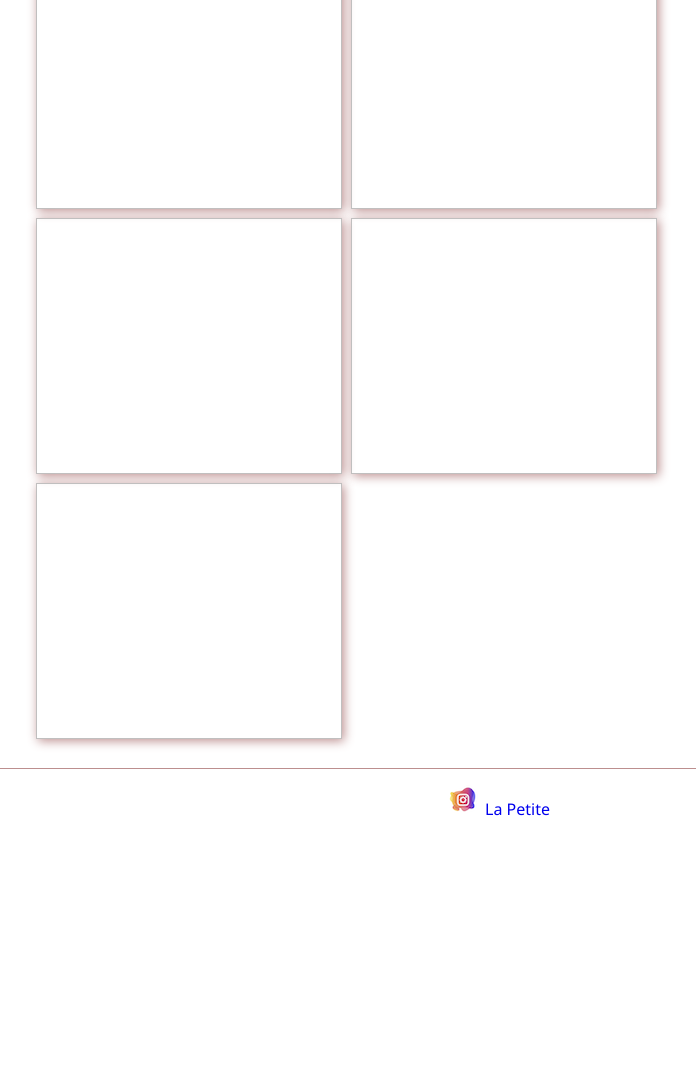
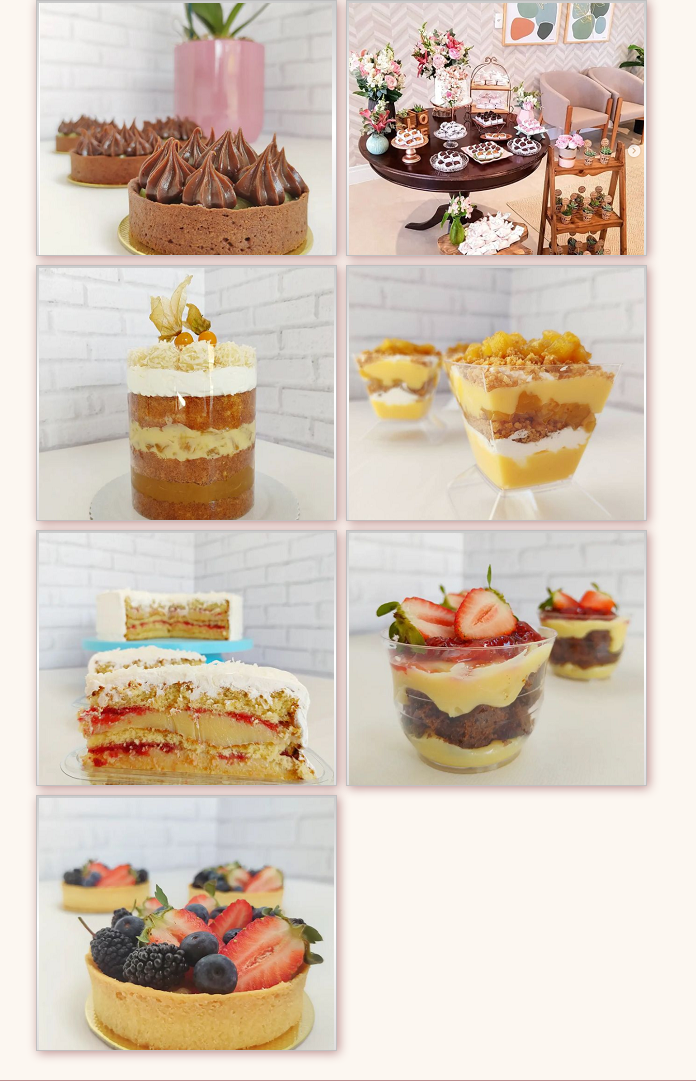
Before and after one commit to IvanIndaia/laPetite, a plain HTML site: page index.html in a window 1280 px wide. Shown: the part 638-1719 px from the top of the page, without its empty margins (161-857 px from the left). Before the commit the page ends 1478 px from the top, so only its background shows below. Drawn offline with Linux system fonts and the light colour scheme.

Commit message:
Up-28.11

```diff
--- a/index.html
+++ b/index.html
@@ -24,33 +24,36 @@
             <li><a href="./html/contato.html">Contato</a></li>
         </ul>
     </header>
-    <div class="corpo">
+    <div class="antCorpo">
+
+    </div>
+    <div class="corpoPrincipal">
         <div class="panel">
-
+            <img src="images/brownie.png" alt="">
         </div>
         <div class="panel">
-
+            <img src="images/tacinhaBrownie.png" alt="">
         </div>
         <div class="panel">
-
+            <img src="images/tartellete.png" alt="">
         </div>
         <div class="panel">
-
+            <img src="images/mesaDeDoces.png" alt="">
         </div>
         <div class="panel">
-
+            <img src="images/miniCake.png" alt="">
         </div>
         <div class="panel">
-
+            <img src="images/miniEspecialledeAbacaxi.png" alt="">
         </div>
         <div class="panel">
-
+            <img src="images/ninhoComGeleiaDeMorango.png" alt="">
         </div>
         <div class="panel">
-
+            <img src="images/tacinhaBrownie.png" alt="">
         </div>
         <div class="panel">
-
+            <img src="images/tartelleteDeFrutasVermelhas.png" alt="">
         </div>
     </div>
     <div class="beforeRodape"></div>
--- a/style.css
+++ b/style.css
@@ -2,6 +2,7 @@ body {
     margin: 0;
     padding: 0;
     position: relative;
+    background: rgba(247, 234, 214, 0.342);
 }
 
 /* ============================= CABEÇALHO ============================= */
@@ -35,18 +36,37 @@ body {
     float: left;
     text-shadow: 2px 2px 15px white;
 }
+/* ==================== Anti CORPO ==================== */
+.antCorpo {
+    border: 1px solid black;
+    width: 70%;
+    height: 300px;
+    margin: 10px auto auto auto;
+
+}
 
 /* ==================== CORPO ==================== */
-.corpo {
+.corpoPrincipal {
     padding: 5px;
     width: 70%;
     margin: auto;
     margin-bottom: 20px;
 }
 
+.corpo {
+    padding: 5px;
+    width: 70%;
+    height: 500px;
+    margin: 10px auto auto auto;
+    margin-bottom: 20px;
+    border: 1px solid rgba(128, 128, 128, 0.11);
+
+}
+
 .panel {
+    background-image: linear-gradient( rgb(204, 204, 204), white, rgb(223, 221, 221)) ;
     overflow: hidden;
-    width: 300px;
+    width: 295px;
     height: 250px;
     border: 1px solid rgb(192, 191, 191);
     box-shadow: 2px 2px 10px rosybrown;
@@ -62,6 +82,7 @@ body {
 }
 /* ==================== RODAPÉ ==================== */
 .rodape {
+    background-color:rgba(188, 143, 143, 0.151);
     text-align: justify;
     margin: auto;
     margin-top: 10px;
@@ -73,7 +94,10 @@ body {
     list-style-image:
     url("./images/Insta.png");
     list-style-position: inside;
-    font-family: 'Segoe UI', Tahoma, Geneva, Verdana, sans-serif;
+}
+
+#inst > a {
+    font-family: cursive, monospace;
 }
 
 /* ==================== OUTROS ==================== */
```
Also changed, not shown: html/bolos.html (+1 -0 lines), html/casamento.html (+1 -0 lines), html/contato.html (+1 -0 lines), html/fotos.html (+1 -1 lines), html/menu.html (+1 -0 lines), images/boloGanacheChocolate.png (added), images/brownie.png (added), images/mesaDeDoces.png (added), images/miniCake.png (added), images/miniEspecialledeAbacaxi.png (added), images/ninhoComGeleiaDeMorango.png (added), images/tacinhaBrownie.png (added), images/tartellete.png (added), images/tartelleteDeFrutasVermelhas.png (added).
